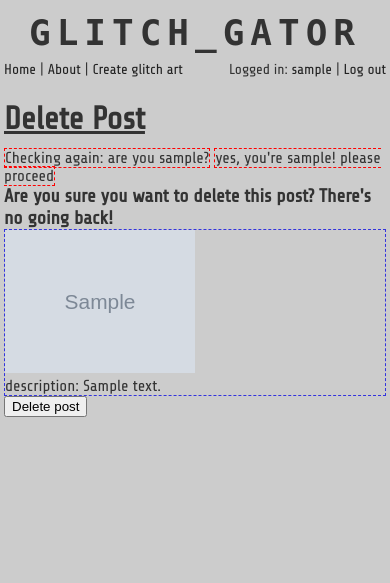
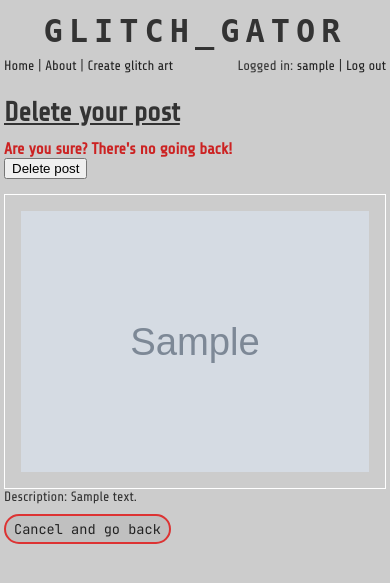
Before and after one commit to jordbort/capstone-glitch_generator, a Django app: page /post/1/delete in a window 390 px wide. Shown: the top 583 px of the page. Run offline with Django 4.2, Linux system fonts and the light colour scheme; a user stored in the database is signed in; tables that the repository leaves empty hold one stand-in row (values such as "Sample post"); grey boxes marked "Sample" are stand-in pictures; some web fonts are replaced.

Commit message:
Fine-tuning styling, and updating media queries

```diff
--- a/main_app/static/styles/main.css
+++ b/main_app/static/styles/main.css
@@ -217,63 +245,75 @@ ul li:before {
     max-width: 100%;
     border: 1px solid #ffffff;
     padding: 16px;
+    box-sizing: border-box;
+}
+
+.file-store {
+    display: inline;
+}
+
+.form-and-image {
+    display: flex;
+    flex-direction: row;
+    /* padding: 16px; */
+    /* box-sizing: border-box; */
+}
+
+.form-and-image form {
+    width: 50%;
+    /* border: 1px solid #ffffff; */
+    /* padding: 16px; */
+    /* box-sizing: border-box; */
+}
+
+.form-and-image img {
+    width: auto;
+    max-width: 50%;
+    border: 1px solid #ffffff;
+    padding: 16px;
+    box-sizing: border-box;
+}
+
+.post-description {
+    width: 75%;
+}
+
+#id_description {
+    width: 75%;
+}
+
+#id_social_link {
+    width: 320px;
 }
 
 .button-box {
-    margin: 32px 0;
+    /* border: 1px solid green; */
+    /* height: 64px; */
+    /* width: 240px; */
+    /* display: flex; */
+    /* flex-direction: column; */
+    /* justify-content: space-between; */
+    margin: 16px 0 24px;
+    /* width: auto; */
+    /* width: 100%; */
+    /* box-sizing: border-box; */
 }
 
 .button {
+    /* display: block; */
+    /* text-align: center; */
     font-family: 'JetBrains Mono', monospace;
     font-size: 1rem;
     background-color: #c0c0c0;
     border: 2px solid;
     border-radius: 16px;
     padding: 4px 8px;
+    /* width: 100%; */
+    /* width: auto; */
 }
 
 .button:hover {
     background-color: #d0d0d0;
-}
-
-@media (orientation: portrait) {
-    body {
-        font-size: 1rem;
-        margin: 4px;
-        /* width: 100%; */
-    }
-
-    .logo {
-        text-align: center;
-        font-size: 36px;
-        letter-spacing: 6px;
-        padding: 8px 0;
-    }
-
-    .nav-links-container {
-        font-size: 0.9rem;
-    }
-
-    .image-select-container {
-        width: 96%;
-        padding: 8px;
-    }
-
-    .preview-windows-container {
-        flex-flow: column nowrap;
-    }
-
-    .preview-window {
-        width: 100%;
-    }
-}
-
-
-
-
-
-.debug {
-    border: 1px dashed red;
 }
 
 .blue {
@@ -296,10 +332,78 @@ ul li:before {
     border-color: #ff9999;
 }
 
-.yellow {
-    border-color: yellow;
+.warning {
+    color: #cc2222;
 }
 
-.thick {
-    border-width: 3px;
+@media (orientation: portrait),
+(max-width: 1339px) {
+    body {
+        font-size: 0.85rem;
+        margin: 4px;
+        /* width: 100%; */
+    }
+
+    .logo {
+        text-align: center;
+        font-size: 32px;
+        letter-spacing: 6px;
+        padding: 8px 0;
+    }
+
+    .post-container {
+        width: 90%;
+    }
+
+    /* .image-select-container {
+        width: 96%;
+        padding: 8px;
+    } */
+
+    .about h2,
+    .about h3,
+    .about p {
+        margin: 16px;
+    }
+
+    .button {
+        font-size: 0.85rem;
+    }
+
+    .preview-windows-container {
+        flex-flow: column-reverse nowrap;
+    }
+
+    .preview-window-before,
+    .preview-window-after {
+        width: 100%;
+        border-width: 0 4px;
+    }
+
+    /* .preview-window-before {
+        border-width: 0 1px 0 4px;
+    } */
+
+    /* .preview-window-after {
+        border-width: 0 4px 0 1px;
+    } */
+
+    .form-and-image {
+        flex-direction: column;
+        /* padding: 16px; */
+        /* box-sizing: border-box; */
+    }
+
+    .form-and-image form {
+        width: auto;
+        margin-bottom: 16px;
+    }
+
+    .form-and-image img {
+        max-width: 100%;
+    }
+
+    #id_social_link {
+        width: 264px;
+    }
 }
--- a/main_app/templates/about.html
+++ b/main_app/templates/about.html
@@ -8,11 +8,11 @@
 </header>
 <div class="about">
     <h2>'Glitch Gator' is a 'GLITCH art GenerATOR'.</h2>
-    <h3>Developed by Jordan Bortner</h3>
-    <p>General Assembly Oct 31, 2022 cohort</p>
+    <h3>&#128010; Developed by: Jordan Bortner</h3>
+    <p>General Assembly - Software Engineering Intensive October 31, 2022 cohort</p>
     <h3>
         <a href="https://github.com/jordbort/capstone-glitch_generator" target="_blank"
-            rel="noopener noreferrer">&#128010; Check out the repo on GitHub!</a>
+            rel="noopener noreferrer">Check out the repo on GitHub!</a>
     </h3>
     <p>Technologies used:</p>
     <ul>
--- a/main_app/templates/post_delete_confirm.html
+++ b/main_app/templates/post_delete_confirm.html
@@ -3,26 +3,37 @@
 {% block title %}Delete Post{% endblock %}
 
 {% block content %}
+<!-- <span>Checking again: are you {{post.user.username}}?</span> -->
+
+{% if post.user.id == auth_profile.user_id %}
 <header>
-    <h1>Delete Post</h1>
+    <h1>Delete your post</h1>
 </header>
+<h3 class="warning">Are you sure? There's no going back!</h3>
 
-<span class="debug">Checking again: are you {{post.user.username}}?</span>
-{% if post.user.id == auth_profile.user_id %}
-<span class="debug">yes, you're {{auth_profile}}! please proceed</span>
-<h3>Are you sure you want to delete this post? There's no going back!</h3>
+<div>
+    <form action="" method="post">
+        {% csrf_token %} {{form.as_p}} <input type="submit" value="Delete post" />
+    </form>
+    <br />
 
-<div class="debug blue">
-    <img src={{post.image_url}} width="50%" height="auto" />
-    <p>description: {{post.description}}</p>
+    <div class="form-and-image">
+        <img src={{post.image_url}} width="50%" height="auto" />
+    </div>
+    {% if post.description %}
+    <p>Description: {{post.description}}</p>
+    {% endif %}
+
+    <!-- <span>yes, you're {{auth_profile}}! please proceed</span> -->
+
+
 </div>
-
-<form action="" method="post">
-    {% csrf_token %} {{form.as_p}} <input type="submit" value="Delete post" />
-</form>
-
-{% else %}
-<span class="debug">no, you're {{auth_profile}}! you shouldn't be here!</span>
+<div class="button-box">
+    <a href="{% url 'post_detail' post.pk %}" class="button red">Cancel and go back</a>
+</div>
+<!-- {% else } -->
+<!-- <span>no, you're {{auth_profile}}! you shouldn't be here!</span> -->
 {% endif %}
 
+
 {% endblock %}
--- a/main_app/templates/post_detail.html
+++ b/main_app/templates/post_detail.html
@@ -34,10 +34,10 @@
     {% if post.user.id == auth_profile.user_id %}
     <!-- <span>yes, you're "{{auth_profile}}"! please proceed:</span> -->
     <div class="button-box">
-        <a href="{% url 'post_edit' post.pk %}" class="button blue">Click here to edit this post</a>
+        <a href="{% url 'post_edit' post.pk %}" class="button blue">Edit your post</a>
     </div>
     <div class="button-box">
-        <a href="{% url 'post_delete' post.pk %}" class="button red">Click here to delete this post</a>
+        <a href="{% url 'post_delete' post.pk %}" class="button red">Delete your post</a>
     </div>
     <!-- {% else } -->
     <!-- <span>no, you're "{{auth_profile}}" - you can't edit/delete this post!</span> -->
--- a/main_app/templates/profile_detail.html
+++ b/main_app/templates/profile_detail.html
@@ -29,9 +29,9 @@
     <div class="button-box">
         <a href="{% url 'profile_edit' profile.pk %}" class="button blue">Edit your profile</a>
     </div>
-    <div class="button-box">
-        <a href="{% url 'profile_delete' profile.pk %}" class="button red">Delete your profile</a>
-    </div>
+    <!-- <div class="button-box">
+        <a href="{% url 'profile_delete' profile.pk }" class="button red">Delete your profile</a>
+    </div> -->
     <!-- {% else } -->
     <!-- <span>no, you're "{{auth_profile}}" - you can't edit/delete this profile!</span> -->
     {% endif %}
```
Also changed, not shown: other parts of main_app/static/styles/main.css (+42 -18 lines), main_app/templates/image_maker.html (+10 -8 lines), main_app/templates/post_create.html (+10 -8 lines), main_app/templates/post_edit.html (+19 -11 lines), main_app/templates/profile_edit.html (+7 -6 lines).
